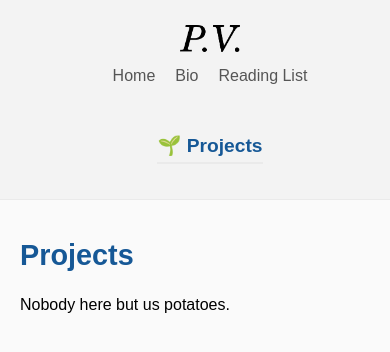
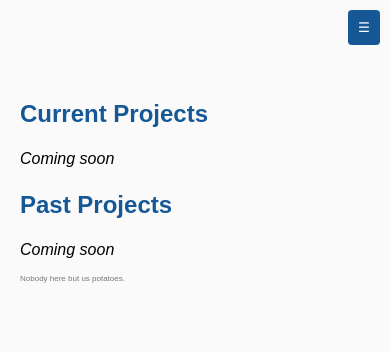
Before and after one commit to pverrinder/pverrinder.github.io, a Jekyll site: the page built from _projects/index.md, in a window 390 px wide. Shown: the top 352 px of the page. Built offline with Jekyll 4.4.1, drawn with Linux system fonts in a browser that asks for light colours.

Commit message:
Updated the css style sheet to make it more mobile friendly

```diff
--- a/_layouts/default.html
+++ b/_layouts/default.html
@@ -11,6 +11,9 @@
 </head>
 <body>
     <div id="wrapper">
+
+        <button class="nav-toggle" aria-label="Toggle navigation">☰</button>
+
         <!-- Navigation Section -->
         <div id="navigation">
             <div id="logo">
--- a/_projects/index.md
+++ b/_projects/index.md
@@ -3,6 +3,13 @@ layout: default
 title: Projects
 ---
 
-# Projects
+## Current Projects
+*Coming soon*
 
-Nobody here but us potatoes.
+## Past Projects
+*Coming soon*
+
+
+
+
+<p class="corner-text">Nobody here but us potatoes.</p>
--- a/assets/css/styles.css
+++ b/assets/css/styles.css
@@ -17,6 +17,10 @@ body, html {
     background-color: #F3F3F3;
     padding: 20px;
     border-right: 1px solid #EAEAEA;
+    position: sticky;  /* Make navigation sticky on desktop */
+    top: 0;
+    height: 100vh;
+    overflow-y: auto;  /* Allow scrolling if content is too tall */
 }
 
 #navigation ul {
@@ -26,7 +30,7 @@ body, html {
 }
 
 #navigation li {
-    margin-bottom: 10px;
+    margin-bottom: 10px;  /* Keeping original spacing */
 }
 
 #navigation a {
@@ -37,7 +41,7 @@ body, html {
 }
 
 #navigation a:hover {
-    color: #165896;
+    color: #165896;  /* Original blue color */
 }
 
 .section {
@@ -45,9 +49,9 @@ body, html {
 }
 
 .section h3 {
-    color: #165896;
+    color: #165896;  /* Original blue color */
     font-size: 1.2em;
-    margin-bottom: 15px;
+    margin-bottom: 0.5em;
     padding-bottom: 5px;
     border-bottom: 2px solid #EAEAEA;
 }
@@ -66,9 +70,21 @@ body, html {
 }
 
 #content h1 {
-    color: #165896;
+    color: #165896;  /* Original blue color */
     font-size: 2em;
-    margin-bottom: 20px;
+    margin-bottom: 1em;
+}
+
+#content h2 {
+    color: #165896;  /* Original blue color */
+    font-size: 1.5em;
+    margin-bottom: 0.75em;
+}
+
+#content h3 {
+    color: #165896;  /* Original blue color */
+    font-size: 1.25em;
+    margin-bottom: 0.5em;
 }
 
 #content p {
@@ -77,21 +93,29 @@ body, html {
 }
 
 #content a {
-    color: #165896;
+    color: #165896;  /* Original blue color */
     text-decoration: none;
     border-bottom: 1px solid transparent;
     transition: border-color 0.2s ease;
 }
 
 #content a:hover {
-    border-bottom-color: #165896;
+    border-bottom-color: #165896;  /* Original blue color */
 }
 
-p.footer {
-    margin-top: 50px;
-    text-align: right;
-    color: gray;
-    font-size: 0.9em;
+/* Mobile Navigation Toggle Button */
+.nav-toggle {
+    display: none;
+    position: fixed;
+    top: 10px;
+    right: 10px;
+    z-index: 1000;
+    padding: 10px;
+    background: #165896;  /* Matching the site's blue */
+    color: white;
+    border: none;
+    border-radius: 4px;
+    cursor: pointer;
 }
 
 /* Media Query for Mobile Screens */
@@ -100,15 +124,22 @@ p.footer {
         flex-direction: column;
     }
 
-    #navigation {
-        width: 100%;
-        border-right: none;
-        border-bottom: 1px solid #EAEAEA;
-        padding: 15px;
+    .nav-toggle {
+        display: block;
     }
 
-    .section {
-        margin-top: 20px;
+    #navigation {
+        position: fixed;
+        width: 100%;
+        height: 100%;
+        transform: translateX(-100%);
+        transition: transform 0.3s ease;
+        z-index: 999;
+        padding-top: 60px;  /* Space for close button */
+    }
+
+    #navigation.active {
+        transform: translateX(0);
     }
 
     #navigation ul {
@@ -118,16 +149,17 @@ p.footer {
     }
 
     #navigation li {
-        margin: 5px 10px;
+        margin: 5px 10px;  /* Original mobile spacing */
     }
 
     #logo img {
+        width: 60px;
         margin: 10px auto;
-        width: 60px;
     }
 
     #content {
         padding: 20px;
+        margin-top: 60px;  /* Space for fixed navigation toggle */
         max-width: 100%;
     }
 
@@ -135,3 +167,11 @@ p.footer {
         font-size: 1.8em;
     }
 }
+
+.corner-text {
+    font-size: 0.5em;
+    text-align: left;      /* Changed from right to left */
+    color: #777;
+    margin-top: 80px;      /* Push it down further */
+    margin-bottom: 0;      /* Remove bottom margin */
+}
```
Also changed, not shown: other parts of _layouts/default.html (+12 -2 lines), _layouts/project.html (added, +30 -0 lines), _layouts/wiki.html (added, +41 -0 lines).
